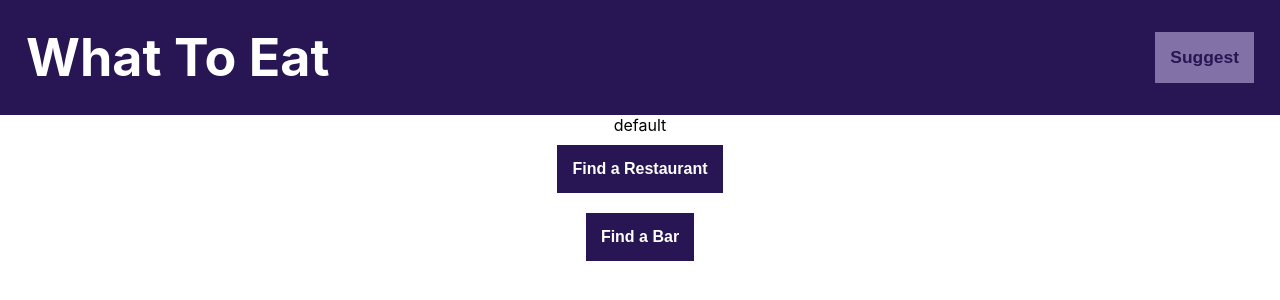
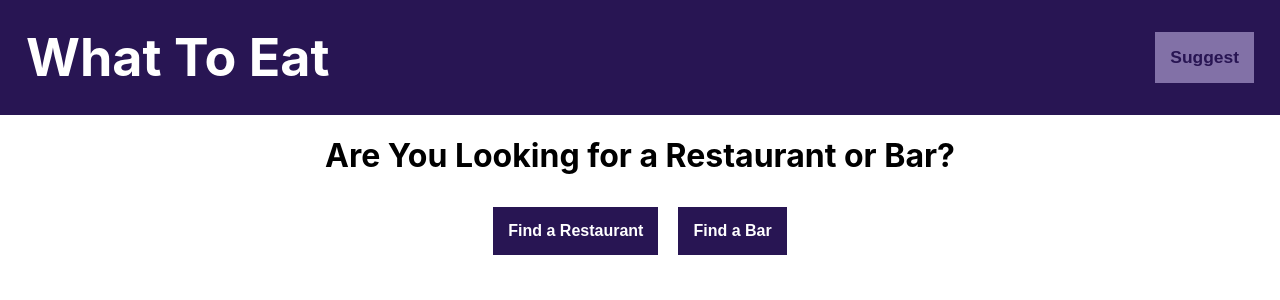
Before and after one commit to ssalvail/WhatToEat-Web, a React (Create React App) app: page / in a window 1280 px wide. Shown: the top 300 px of the page. Built offline with nearby package versions, Linux system fonts and the light colour scheme.

Commit message:
basic UI and API integration

```diff
--- a/src/App.css
+++ b/src/App.css
@@ -1,4 +1,7 @@
 .App {
+  height: 100vh;
+  display: flex;
+  flex-direction: column;
   text-align: center;
 }
 
@@ -26,6 +29,15 @@
   display: flex;
   flex-direction: column;
   align-items: center;
+  flex-grow: 1;
+  -webkit-transition: background 0.5s; /* Safari */
+  transition: background 0.5s;
+}
+
+.loading {
+  -webkit-transition: background 0.5s; /* Safari */
+  transition: background 0.5s;
+  background: #AFA3C8;
 }
 
 .App-link {
--- a/src/App.js
+++ b/src/App.js
@@ -1,35 +1,61 @@
 import React, { Component } from 'react';
-import logo from './logo.svg';
+// import logo from './logo.svg';
 import './App.css';
+import Content from './components/Content';
 
 class App extends Component {
   constructor(props) {
     super(props);
     this.state = {
-      content: "default"
+      content: "default",
+      result: null,
+      loading: false
     };
-
-    // bind this
-    this.suggest = this.suggest.bind(this);
-    this.findRestaurant = this.findRestaurant.bind(this);
-    this.findBar = this.findBar.bind(this);
   }
 
-  suggest() {
+  suggest = () => {
     this.setState(state => ({
       content: "suggest"
     }));
   }
 
-  findRestaurant() {
+  findRestaurant = () => {
     this.setState(state => ({
-      content: "restaurant"
+      content: "restaurant",
+      loading: true
+    }));
+    fetch("https://dark-ghoul-26887.herokuapp.com/get_suggestion")
+      .then(res => res.json())
+      .then(
+        (result) => {
+          this.setState({
+            loading: false,
+            data: result[0]
+          });
+          console.log(result);
+        },
+        // Note: it's important to handle errors here
+        // instead of a catch() block so that we don't swallow
+        // exceptions from actual bugs in components.
+        (error) => {
+          this.setState({
+            loading: false
+          });
+          console.log(error);
+        }
+      )
+  }
+
+  findBar = () => {
+    this.setState(state => ({
+      content: "bar"
     }));
   }
 
-  findBar() {
+  toHome = () => {
     this.setState(state => ({
-      content: "bar"
+      content: "default",
+      data: null
     }));
   }
 
@@ -40,25 +66,19 @@ class App extends Component {
           <h1 className="App-title">What To Eat</h1>
           <button className="button-header" onClick={this.suggest}>Suggest</button>
         </header>
-        {this.state.content}
-        <div className="App-content">
-          <button className="button-primary" onClick={this.findRestaurant}>Find a Restaurant</button>
-          <button className="button-primary" onClick={this.findBar}>Find a Bar</button>
+        <div className={"App-content " + (this.state.loading ? 'loading' : '')}>
+          <Content
+            content={this.state.content}
+            data={this.state.data}
+            toHome={this.toHome}>
+          </Content>
+          {this.state.content === "default" &&
+            <div>
+              <button className="button-primary" onClick={this.findRestaurant}>Find a Restaurant</button>
+              <button className="button-primary" onClick={this.findBar}>Find a Bar</button>
+            </div>
+          }
         </div>
-        {/* <header className="App-header">
-          <img src={logo} className="App-logo" alt="logo" />
-          <p>
-            Edit <code>src/App.js</code> and save to reload.
-          </p>
-          <a
-            className="App-link"
-            href="https://reactjs.org"
-            target="_blank"
-            rel="noopener noreferrer"
-          >
-            Learn React
-          </a>
-        </header> */}
       </div>
     );
   }
--- /dev/null
+++ b/src/components/Content.css
@@ -0,0 +1,21 @@
+.button-primary {
+  background: #281553;
+  -webkit-transition: background 0.5s; /* Safari */
+  transition: background 0.5s;
+  color: white;
+  border: none;
+  padding: 15px;
+  margin: 10px;
+  cursor: pointer;
+  font-size: 1em;
+  font-weight: bold;
+}
+
+.button-primary:hover {
+  background: #8271A7;
+}
+
+.Content-header {
+  width: 100vw;
+  display: flex;
+}
--- /dev/null
+++ b/src/components/Content.js
@@ -0,0 +1,49 @@
+import React, { Component } from 'react';
+import './Content.css';
+
+function Index() {
+  return <h1>Are You Looking for a Restaurant or Bar?</h1>;
+}
+
+function SuggestForm() {
+  return <h1>Suggest a Restaurant or Bar</h1>
+}
+
+function Business(props) {
+  return (<React.Fragment>
+            {props.data !== undefined && props.data !== null &&
+            <React.Fragment>
+              <h1>{props.data.name}</h1>
+              <h2>{props.data.address}</h2>
+              <h3>Suggested By: {props.data.username}</h3>
+            </React.Fragment>}
+          </React.Fragment>);
+}
+
+class Content extends Component {
+
+  render() {
+    let content;
+
+    if (this.props.content === "default") {
+      content = <Index />;
+    } else if (this.props.content === "suggest") {
+      content = <SuggestForm />;
+    } else if (this.props.content === "restaurant" || "bar") {
+      content = <Business data={this.props.data} />
+    }
+
+    return (
+      <React.Fragment>
+        {this.props.content !== "default" &&
+          <div className="Content-header">
+            <button className="button-primary" onClick={this.props.toHome}>Back</button>
+          </div>
+        }
+        {content}
+      </React.Fragment>
+    )
+  }
+}
+
+export default Content;
```
